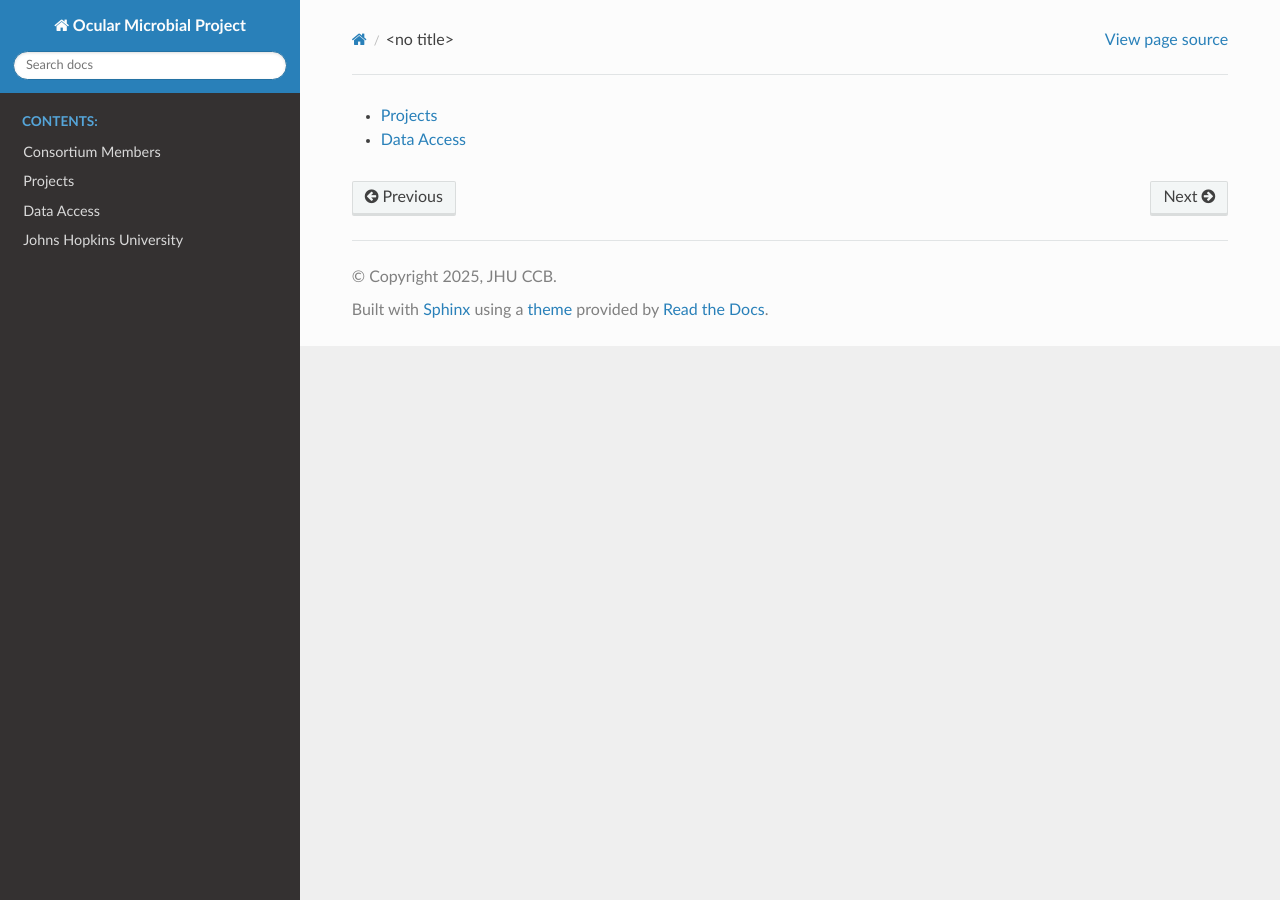
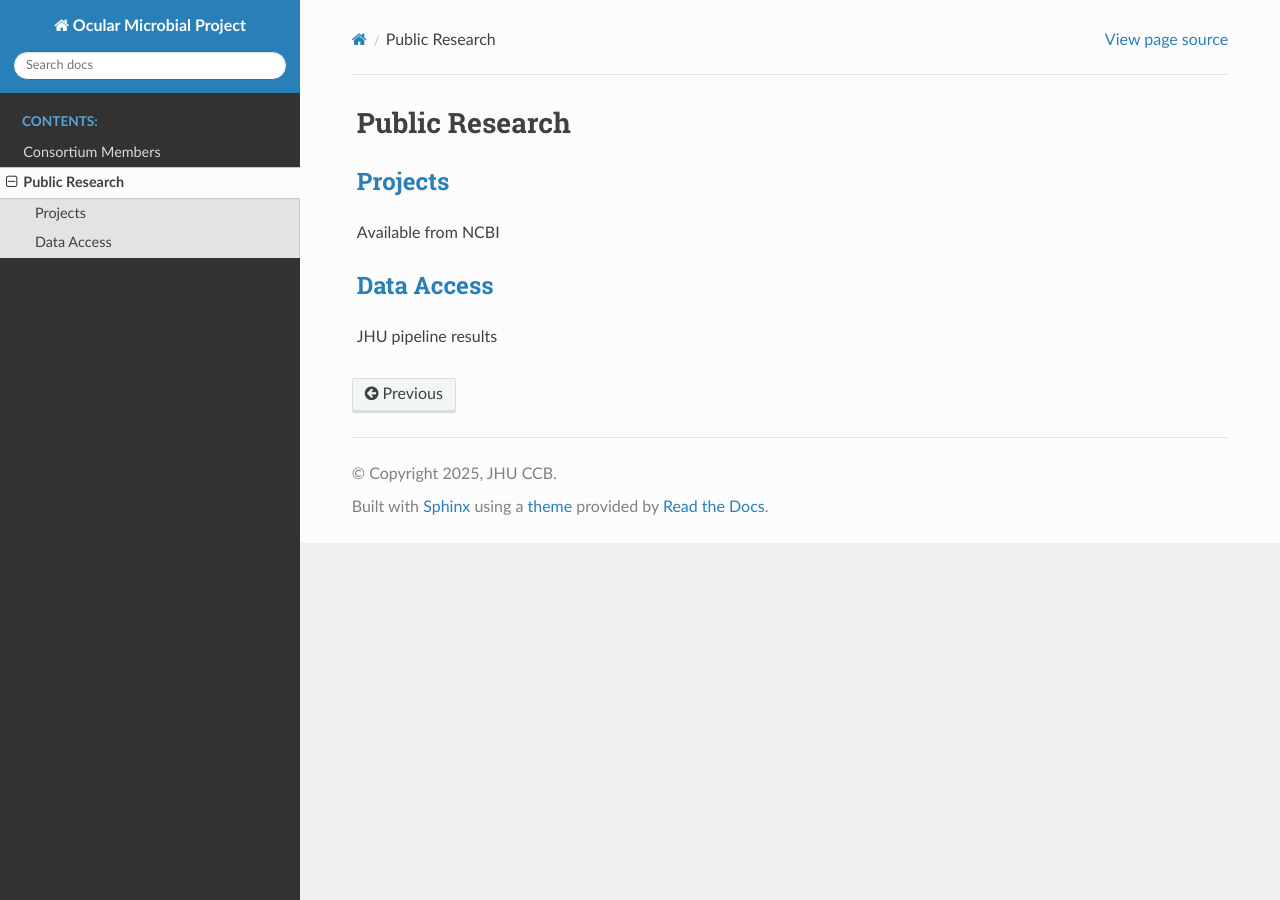
Before and after one commit to dpuiu/ocular-microbiome, a Sphinx documentation site: the page built from docs/Research.rst, in a window 1280 px wide. Built offline with Sphinx 7.4.7 and the Read the Docs theme 3.1.0, drawn with Linux system fonts in a browser that asks for light colours.

Commit message:
updated JHU files

```diff
--- a/docs/Research.rst
+++ b/docs/Research.rst
@@ -1,5 +1,12 @@
-.. toctree::
-   :maxdepth: 3
+Public Research
+===============
 
-   Projects
-   Data_Access
+`Projects <Projects.html>`_
+~~~~~~~~~~~~~~~~~~~~~~~~~~~~
+
+Available from NCBI
+
+`Data Access <Data_Access.html>`_
+~~~~~~~~~~~~~~~~~~~~~~~~~~~~~~~~~
+
+JHU pipeline results
--- a/docs/index.rst
+++ b/docs/index.rst
@@ -26,6 +26,5 @@ This research makes use of the `SciServer <https://www.sciserver.org/>`_ scien
 
    Consortium
    Research
-   JHU
 
 .. include:: footer.rst
```
